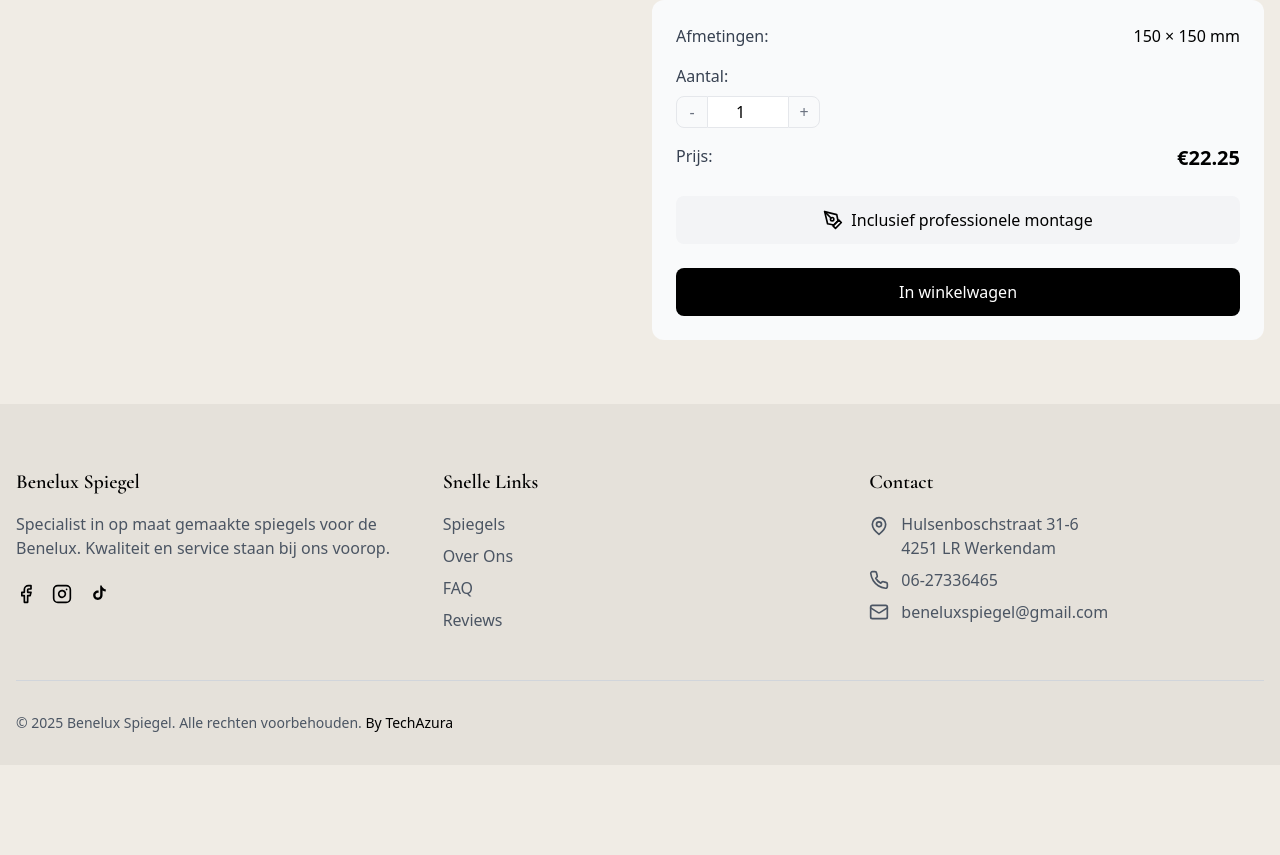
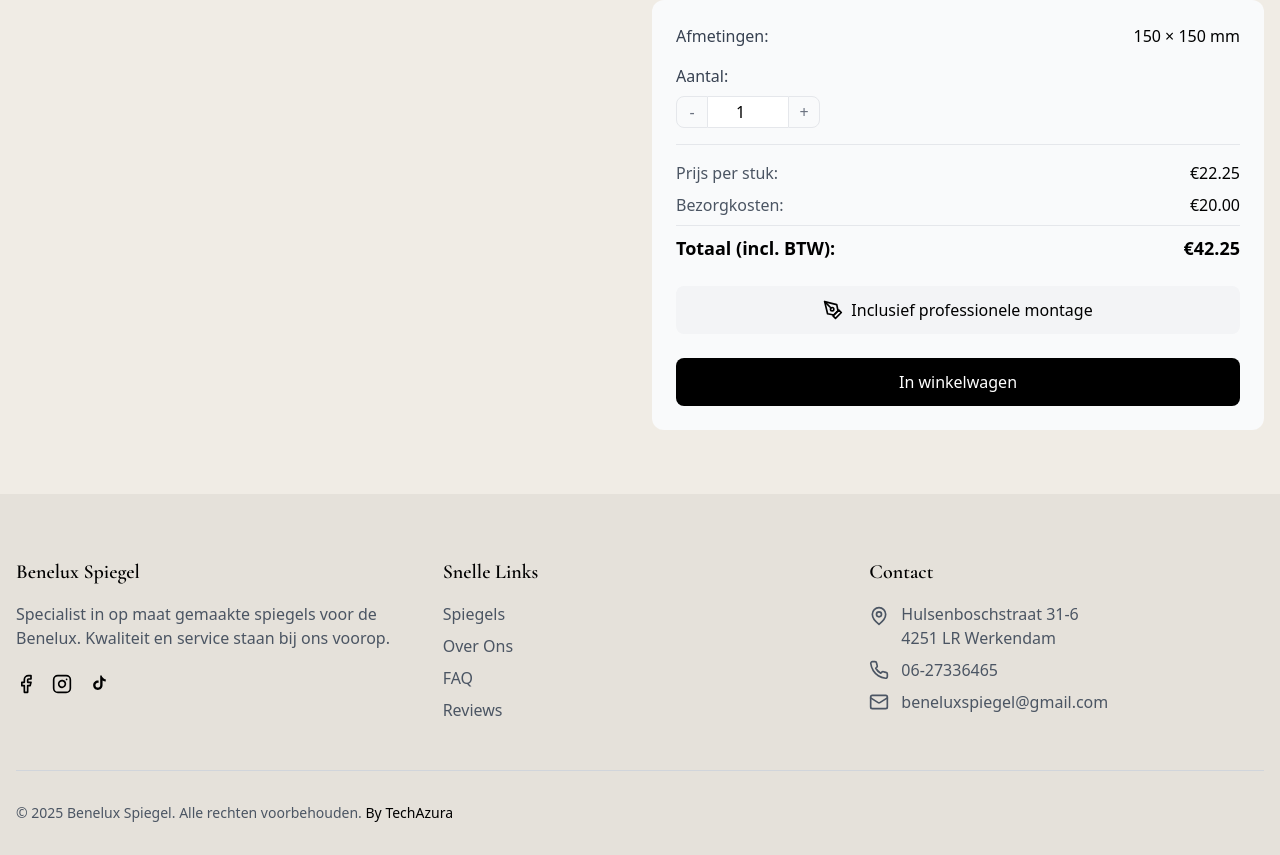
Before and after one commit to Ybmarketingagency/json-frontend, a React (Vite) app: page /custom/getoogd in a window 1280 px wide. Shown: the part 1995-2850 px from the top of the page. Before the commit the page ends 2760 px from the top, so only its background shows below. Built offline with nearby package versions, Linux system fonts and the light colour scheme.

Commit message:
Update MirrorSummary component to show delivery costs

```diff
--- a/src/components/custom/MirrorSummary.tsx
+++ b/src/components/custom/MirrorSummary.tsx
@@ -21,6 +21,10 @@ const MirrorSummary: React.FC<MirrorSummaryProps> = ({
   onAddToCart,
   disableAddToCart
 }) => {
+  const basePrice = Number(calculatePrice());
+  const deliveryCost = options.delivery === 'delivery' ? 20 : 0;
+  const totalPrice = basePrice + deliveryCost;
+
   return (
     <div className="space-y-6">
       <div className="bg-gray-50 p-6 rounded-xl">
@@ -58,17 +62,25 @@ const MirrorSummary: React.FC<MirrorSummaryProps> = ({
           </div>
         </div>
 
-        <div className="flex justify-between mb-6">
-          <span className="text-gray-700">Prijs:</span>
-          <div className="text-right">
-            <span className="text-xl font-bold text-black">
-              €{(Number(calculatePrice()) * options.quantity).toFixed(2)}
-            </span>
-            {options.quantity > 1 && (
-              <span className="block text-sm text-gray-500">
-                (€{calculatePrice()} per stuk)
-              </span>
-            )}
+        <div className="space-y-2 border-t pt-4 mb-6">
+          <div className="flex justify-between">
+            <span className="text-gray-600">Prijs per stuk:</span>
+            <span className="font-medium">€{basePrice.toFixed(2)}</span>
+          </div>
+          <div className="flex justify-between">
+            <span className="text-gray-600">Bezorgkosten:</span>
+            <span className="font-medium">€{deliveryCost.toFixed(2)}</span>
+          </div>
+          <div className="flex justify-between text-lg font-semibold pt-2 border-t">
+            <span>Totaal (incl. BTW):</span>
+            <div className="text-right">
+              <span className="block">€{(totalPrice * options.quantity).toFixed(2)}</span>
+              {options.quantity > 1 && (
+                <span className="block text-sm text-gray-500">
+                  (€{totalPrice.toFixed(2)} per stuk)
+                </span>
+              )}
+            </div>
           </div>
         </div>
 
```
